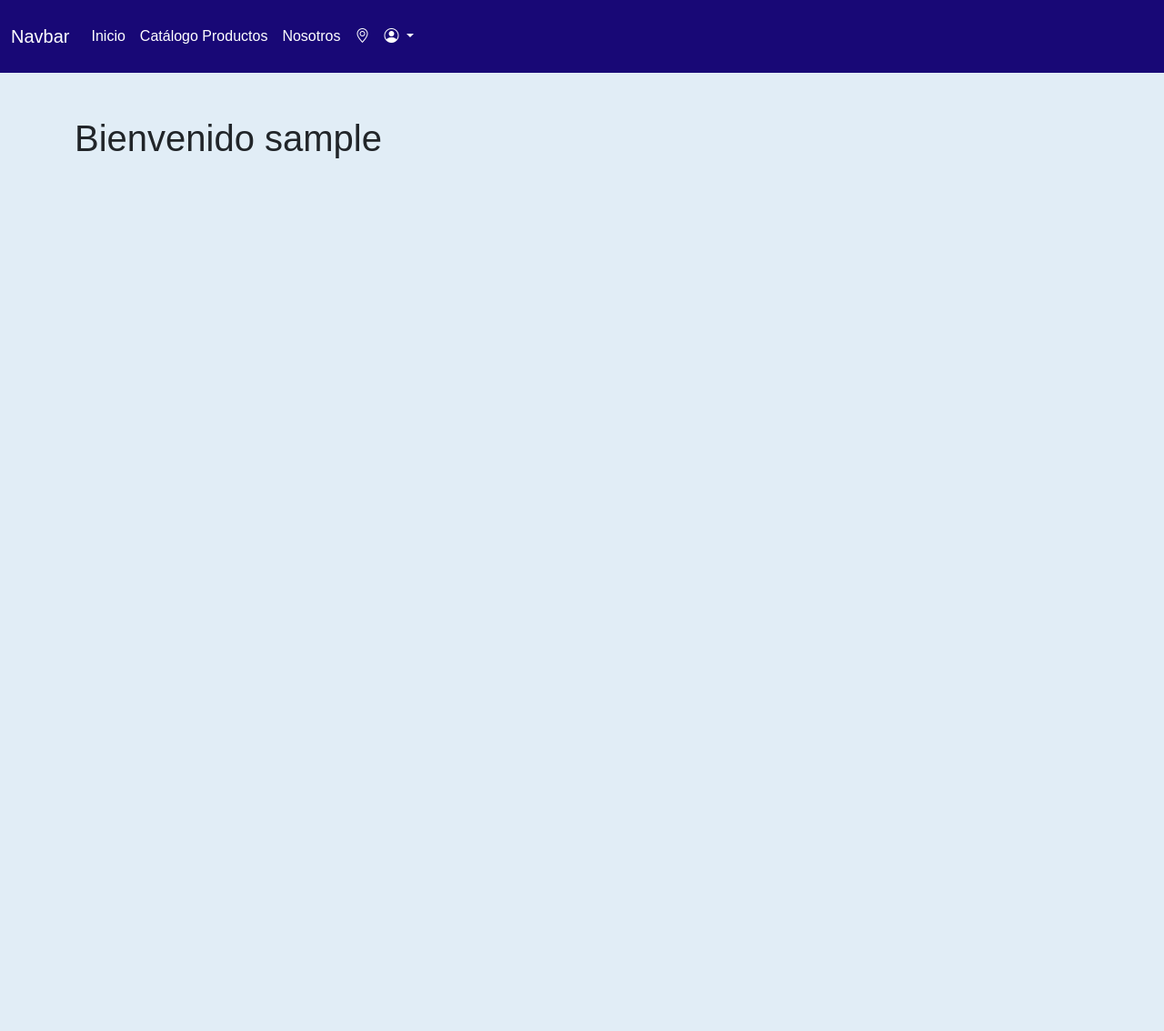
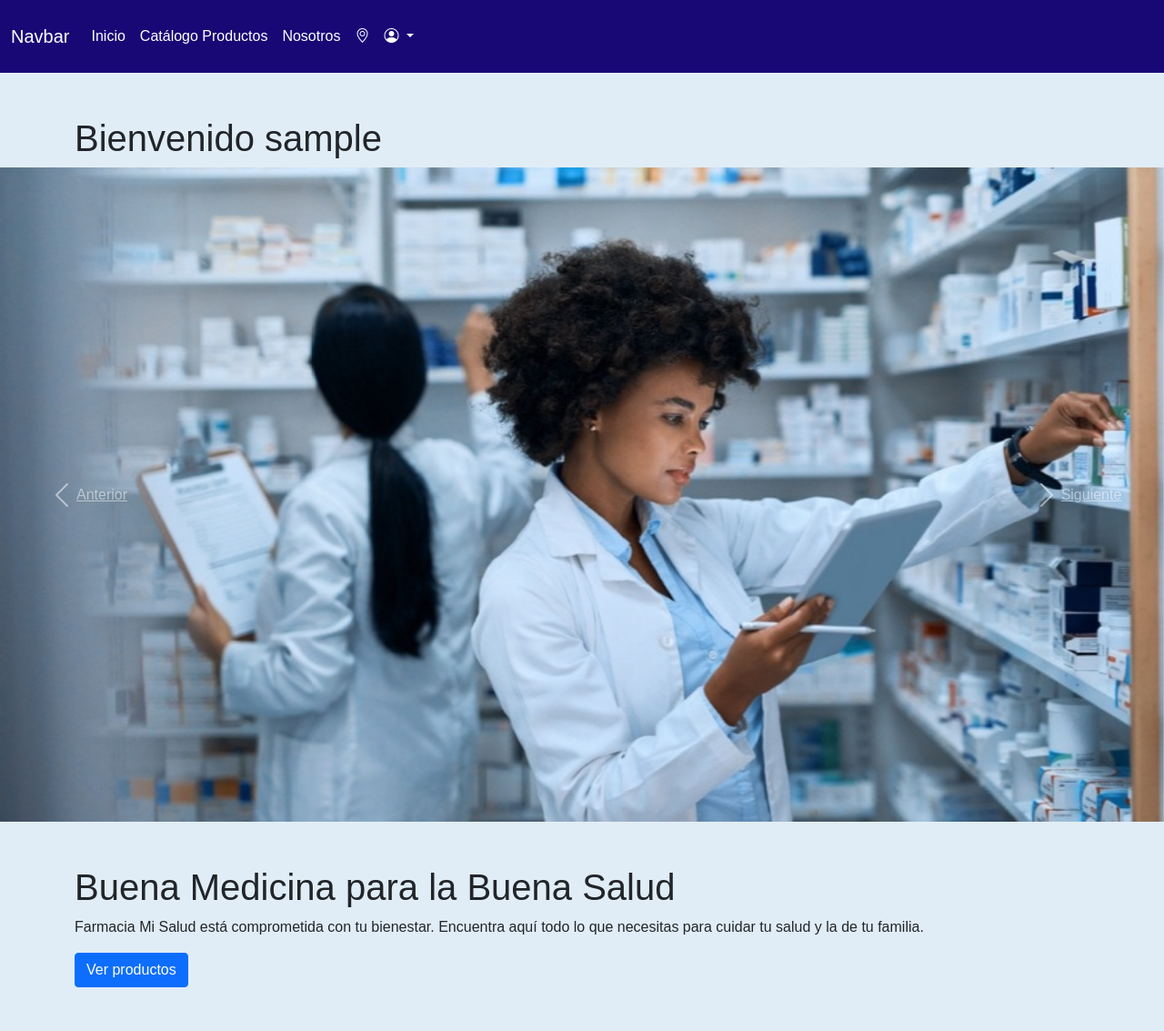
Before and after one commit to MartinOrtega22/PROYECTO-LAB-PROG-WEB, a PHP site: page / in a window 1280 px wide. Shown: the whole page at 91% size. Before the commit the page ends 174 px from the top, so only its background shows below. Run offline with PHP 8.4, Linux system fonts and the light colour scheme; the visitor is signed in with stand-in values (Sample User, id 1); some libraries are stand-ins or nearby versions.

Commit message:
Modifiqué el Index en PHP

```diff
--- a/Index.php
+++ b/Index.php
@@ -97,6 +97,48 @@ $rol = isset($_SESSION['rol']) ? $_SESSION['rol'] : "0"; // Asignar rol de "Usua
     <div class="container mt-5">
         <h1>Bienvenido <?php echo $_SESSION['usuario'];   ?></h1>
     </div>
+    <div id="carouselExampleIndicators" class="carousel slide" data-ride="carousel">
+            <ol class="carousel-indicators">
+                <li data-target="#carouselExampleIndicators" data-slide-to="0" class="active"></li>
+                <li data-target="#carouselExampleIndicators" data-slide-to="1"></li>
+                <li data-target="#carouselExampleIndicators" data-slide-to="2"></li>
+            </ol>
+            <div class="carousel-inner">
+                <div class="carousel-item active">
+                    <img src="./img/farmaCarrusel1.jpg" class="d-block w-100" alt="Imagen 1">
+                </div>
+                <div class="carousel-item">
+                    <img src="./img/farmaCarrusel2.jpg" class="d-block w-100" alt="Imagen 2">
+                </div>
+                <div class="carousel-item">
+                    <img src="./img/farmaCarrusel3.jpg" class="d-block w-100" alt="Imagen 3">
+                </div>
+                <div class="carousel-item">
+                    <img src="./img/farmaCarrusel4.jpg" class="d-block w-100" alt="Imagen 3">
+                </div>
+                <div class="carousel-item">
+                    <img src="./img/farmaCarrusel5.jpg" class="d-block w-100" alt="Imagen 3">
+                </div>
+                <div class="carousel-item">
+                    <img src="./img/far1.jpg" class="d-block w-100" alt="Imagen 3">
+                </div>
+            </div>
+            <a class="carousel-control-prev" href="#carouselExampleIndicators" role="button" data-slide="prev">
+                <span class="carousel-control-prev-icon" aria-hidden="true"></span>
+                <span class="sr-only">Anterior</span>
+            </a>
+            <a class="carousel-control-next" href="#carouselExampleIndicators" role="button" data-slide="next">
+                <span class="carousel-control-next-icon" aria-hidden="true"></span>
+                <span class="sr-only">Siguiente</span>
+            </a>
+        </div>
+
+        <div class="container my-5">
+            <h1>Buena Medicina para la Buena Salud</h1>
+            <p>Farmacia Mi Salud está comprometida con tu bienestar. Encuentra aquí todo lo que necesitas para cuidar tu salud y la de tu familia.</p>
+            <a href="CatalogoProductos.html" class="btn btn-primary">Ver productos</a>
+        </div>
+
     <script src="https://code.jquery.com/jquery-3.6.0.min.js"></script>
     <script src="https://cdn.jsdelivr.net/npm/bootstrap@5.0.2/dist/js/bootstrap.bundle.min.js" integrity="sha384-MrcW6ZMFYlzcLA8Nl+NtUVF0sA7MsXsP1UyJoMp4YLEuNSfAP+JcXn/tWtIaxVXM" crossorigin="anonymous"></script>
 </body>
```
